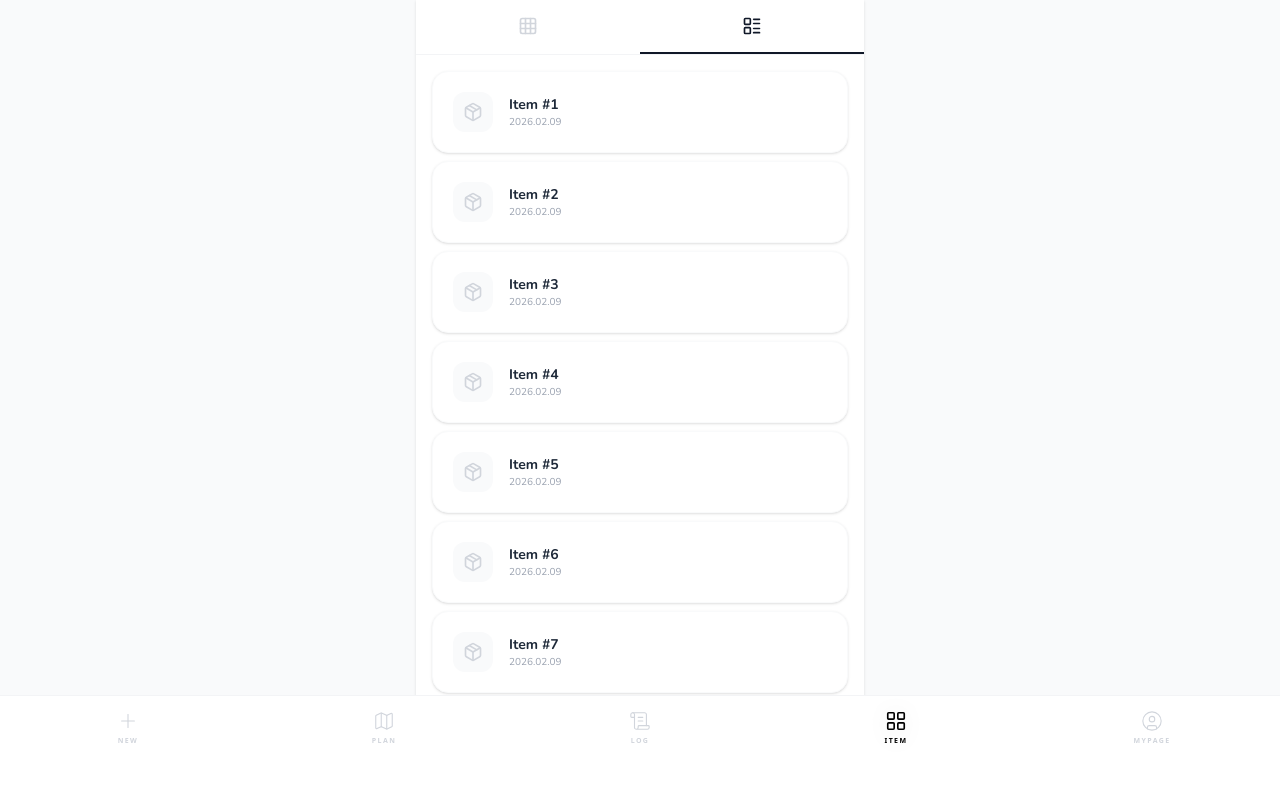
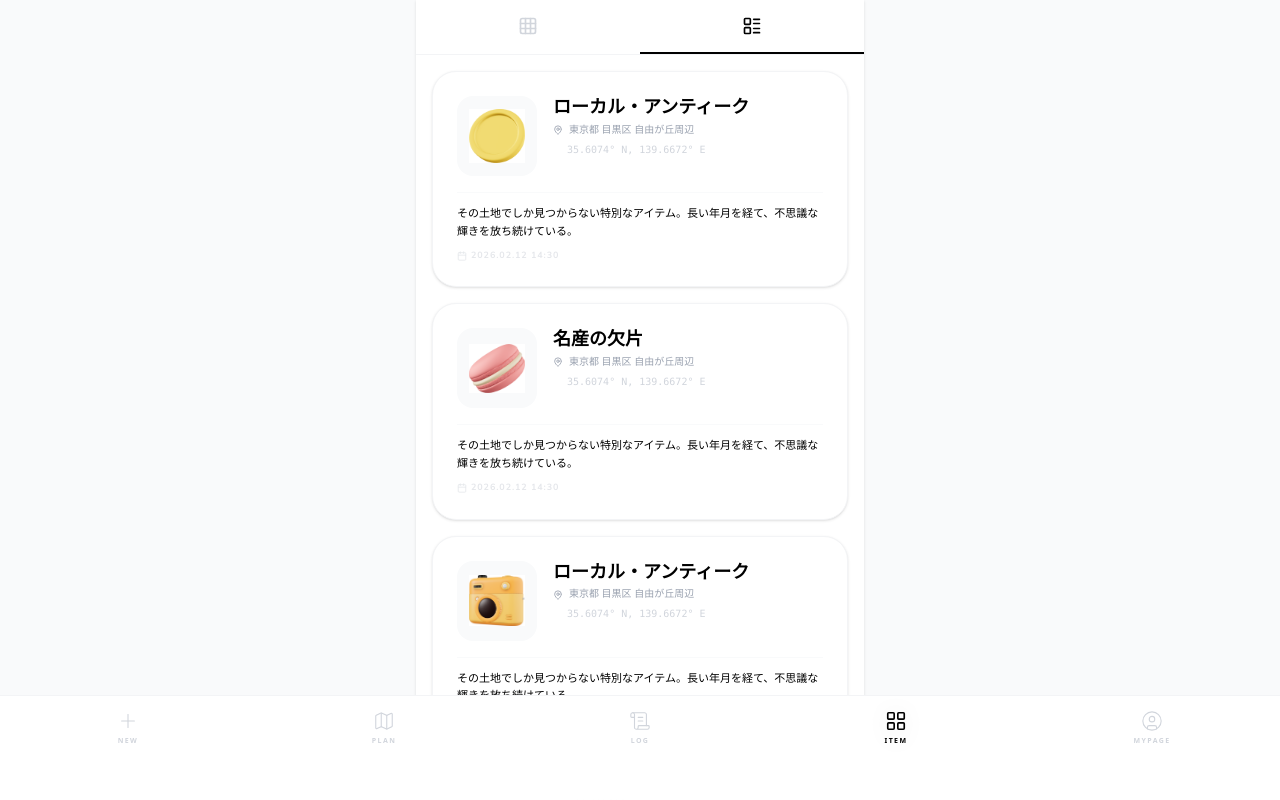
Before and after one commit to kx-00000000/quest-app, a Next.js app in the folder quest/: page /item in a window 1280 px wide. Both pictures are taken after a click on the button 752 px from the left and 27 px from the top of the page. Shown: the top 800 px of the page. Built offline with nearby package versions, Linux system fonts and the light colour scheme.

Commit message:
02120605

```diff
--- a/quest/src/app/(main)/item/page.tsx
+++ b/quest/src/app/(main)/item/page.tsx
@@ -1,69 +1,117 @@
 "use client";
 
-import { useTranslation } from "react-i18next";
-import { Package, Grid, LayoutList } from "lucide-react";
 import { useState } from "react";
+import { Package, Grid, LayoutList, X, MapPin, Calendar, Info } from "lucide-react";
+
+// --- モックデータ：新仕様に基づいた項目 ---
+const ITEMS = Array.from({ length: 12 }, (_, i) => ({
+    id: `item_${i}`,
+    name: i % 2 === 0 ? "ローカル・アンティーク" : "名産の欠片",
+    locationName: "東京都 目黒区 自由が丘周辺",
+    coords: "35.6074° N, 139.6672° E",
+    collectedAt: "2026.02.12 14:30",
+    description: "その土地でしか見つからない特別なアイテム。長い年月を経て、不思議な輝きを放ち続けている。",
+    imagePath: `/images/items/item-${(i % 3) + 1}.png`
+}));
 
 export default function ItemPage() {
-    const { t } = useTranslation();
     const [viewMode, setViewMode] = useState<'grid' | 'list'>('grid');
-
-    // Mock data: 実際には収集したアイテムの履歴から生成します
-    const items = Array.from({ length: 24 }, (_, i) => ({
-        id: i,
-        name: `Item #${i + 1}`,
-        collectedAt: "2026.02.09"
-    }));
+    const [selectedItem, setSelectedItem] = useState<any>(null);
 
     return (
         <div className="min-h-screen bg-white font-sans pb-32">
-            {/* 1. View Switcher: ページ最上部に配置 */}
+            {/* 1. ヘッダー（切替スイッチ） */}
             <div className="flex border-b border-gray-100 bg-white sticky top-0 z-10">
-                <button
-                    onClick={() => setViewMode('grid')}
-                    className={`flex-1 py-4 flex justify-center items-center border-b-2 transition-all ${viewMode === 'grid' ? 'border-gray-900 text-gray-900' : 'border-transparent text-gray-300'}`}
-                >
+                <button onClick={() => setViewMode('grid')} className={`flex-1 py-4 flex justify-center items-center border-b-2 transition-all ${viewMode === 'grid' ? 'border-black text-black' : 'border-transparent text-gray-300'}`}>
                     <Grid size={20} />
                 </button>
-                <button
-                    onClick={() => setViewMode('list')}
-                    className={`flex-1 py-4 flex justify-center items-center border-b-2 transition-all ${viewMode === 'list' ? 'border-gray-900 text-gray-900' : 'border-transparent text-gray-300'}`}
-                >
+                <button onClick={() => setViewMode('list')} className={`flex-1 py-4 flex justify-center items-center border-b-2 transition-all ${viewMode === 'list' ? 'border-black text-black' : 'border-transparent text-gray-300'}`}>
                     <LayoutList size={20} />
                 </button>
             </div>
 
-            {/* 2. Main Content */}
-            <main>
+            {/* 2. メインコンテンツ */}
+            <main className="animate-in fade-in duration-500">
                 {viewMode === 'grid' ? (
-                    /* 3カラムグリッド：アイコンを削除し、真っ白なタイルのみを表示 */
+                    /* グリッド表示：画像が主役 */
                     <div className="grid grid-cols-3 gap-0.5 bg-gray-100">
-                        {items.map((item) => (
+                        {ITEMS.map((item) => (
                             <div
                                 key={item.id}
-                                className="aspect-square bg-white active:opacity-70 transition-opacity cursor-pointer"
+                                onClick={() => setSelectedItem(item)}
+                                className="aspect-square bg-white flex items-center justify-center p-4 active:opacity-60 transition-opacity cursor-pointer overflow-hidden"
                             >
-                                {/* タイル内は現在空の状態です。将来的に画像を配置できます */}
+                                <img src={item.imagePath} alt={item.name} className="w-full h-full object-contain" />
                             </div>
                         ))}
                     </div>
                 ) : (
-                    /* リスト表示：飛行機アイコンをPackageアイコン（より汎用的）に変更し、シンプルに */
-                    <div className="p-4 space-y-2">
-                        {items.map((item) => (
-                            <div key={item.id} className="bg-white p-5 rounded-2xl flex items-center gap-4 border border-gray-50 shadow-sm">
-                                <div className="w-10 h-10 bg-gray-50 rounded-xl flex items-center justify-center text-gray-300">
-                                    <Package size={20} />
+                    /* リスト表示：すべての情報を縦に並べる */
+                    <div className="p-4 space-y-4">
+                        {ITEMS.map((item) => (
+                            <div key={item.id} className="bg-white p-6 rounded-3xl border border-gray-100 shadow-sm space-y-4">
+                                <div className="flex gap-4 items-start">
+                                    <div className="w-20 h-20 bg-gray-50 rounded-2xl flex items-center justify-center shrink-0">
+                                        <img src={item.imagePath} alt={item.name} className="w-14 h-14 object-contain" />
+                                    </div>
+                                    <div className="flex-1 min-w-0 text-black">
+                                        <h3 className="font-bold text-lg leading-tight mb-1 truncate">{item.name}</h3>
+                                        <div className="space-y-1">
+                                            <p className="flex items-center gap-1.5 text-[10px] font-medium text-gray-400">
+                                                <MapPin size={10} /> {item.locationName}
+                                            </p>
+                                            <p className="text-[10px] font-mono text-gray-300 ml-3.5">
+                                                {item.coords}
+                                            </p>
+                                        </div>
+                                    </div>
                                 </div>
-                                <div className="flex-1">
-                                    <p className="text-sm font-bold text-gray-800">{item.name}</p>
-                                    <p className="text-[10px] font-medium text-gray-400">{item.collectedAt}</p>
+                                <div className="space-y-2 border-t border-gray-50 pt-3 text-black">
+                                    <p className="text-[11px] leading-relaxed font-medium">
+                                        {item.description}
+                                    </p>
+                                    <p className="text-[9px] font-bold text-gray-200 uppercase tracking-widest flex items-center gap-1">
+                                        <Calendar size={10} /> {item.collectedAt}
+                                    </p>
                                 </div>
                             </div>
                         ))}
                     </div>
                 )}
             </main>
+
+            {/* 3. 詳細ポップアップ (Grid表示からの遷移用) */}
+            {selectedItem && (
+                <div className="fixed inset-0 z-50 flex items-end justify-center bg-black/20 backdrop-blur-sm p-4 animate-in fade-in duration-300">
+                    <div className="bg-white w-full max-w-md rounded-[2.5rem] p-8 pb-12 relative animate-in slide-in-from-bottom duration-500">
+                        <button onClick={() => setSelectedItem(null)} className="absolute top-6 right-6 p-2 bg-gray-50 rounded-full text-gray-400 active:scale-90 transition-transform">
+                            <X size={20} />
+                        </button>
+
+                        <div className="flex flex-col items-center text-center space-y-6 text-black">
+                            <div className="w-32 h-32 bg-gray-50 rounded-3xl flex items-center justify-center">
+                                <img src={selectedItem.imagePath} alt={selectedItem.name} className="w-24 h-24 object-contain" />
+                            </div>
+
+                            <div className="space-y-1">
+                                <h2 className="text-2xl font-bold tracking-tight">{selectedItem.name}</h2>
+                                <p className="text-xs font-bold text-gray-400 uppercase tracking-widest flex items-center justify-center gap-1">
+                                    <MapPin size={12} /> {selectedItem.locationName}
+                                </p>
+                                <p className="text-[10px] font-mono text-gray-300">{selectedItem.coords}</p>
+                            </div>
+
+                            <p className="text-sm font-medium leading-relaxed px-4 text-gray-600">
+                                {selectedItem.description}
+                            </p>
+
+                            <div className="pt-4 border-t border-gray-50 w-full">
+                                <p className="text-[10px] font-bold text-gray-200 uppercase tracking-tighter italic">Collected on {selectedItem.collectedAt}</p>
+                            </div>
+                        </div>
+                    </div>
+                </div>
+            )}
         </div>
     );
 }
```
